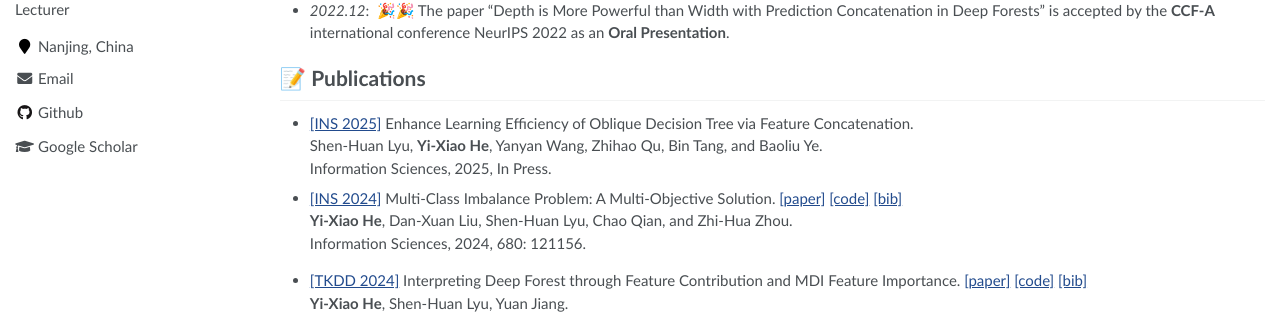
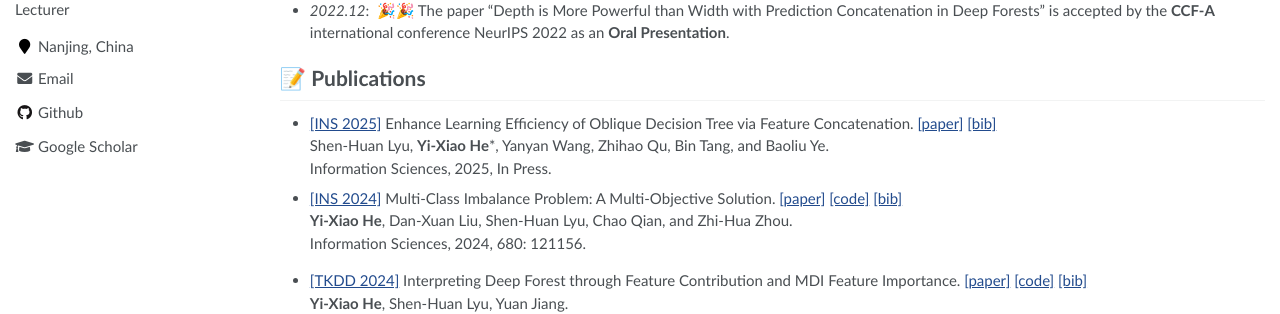
Before and after one commit to heyixiao14/heyixiao14.github.io, a Jekyll site: the page built from _pages/about.md, in a window 1280 px wide and 1279 px high. Shown: the part 378-692 px from the top of the window. Built offline with Jekyll 4.4.1, drawn with Linux system fonts in a browser that asks for light colours.

Commit message:
update INS2025

```diff
--- a/_pages/about.md
+++ b/_pages/about.md
@@ -29,8 +29,8 @@ My research interest includes ensemble learning and learning theory.
 
 # 📝 Publications
 
- - [[INS 2025]]() Enhance Learning Efficiency of Oblique Decision Tree via Feature Concatenation. <br>
-Shen-Huan Lyu, **Yi-Xiao He**, Yanyan Wang, Zhihao Qu, Bin Tang, and Baoliu Ye.<br>
+ - [[INS 2025]](https://www.sciencedirect.com/science/article/abs/pii/S0020025525007467) Enhance Learning Efficiency of Oblique Decision Tree via Feature Concatenation. [[paper]](papers/lyu2025enhance.pdf) [[bib]](papers/lyu2025enhance.html) <br>
+Shen-Huan Lyu, **Yi-Xiao He**\*, Yanyan Wang, Zhihao Qu, Bin Tang, and Baoliu Ye.<br>
 Information Sciences, 2025, In Press.
 
  - [[INS 2024]](https://authors.elsevier.com/sd/article/S0020-0255(24)01070-3) Multi-Class Imbalance Problem: A Multi-Objective Solution. [[paper]](papers/he2024multi.pdf) [[code]](https://github.com/heyixiao14/MMEnsemble-code) [[bib]](papers/he2024multi.html) <br>
```
Also changed, not shown: papers/lyu2025enhance.html (added, +47 -0 lines), 1 other file.
